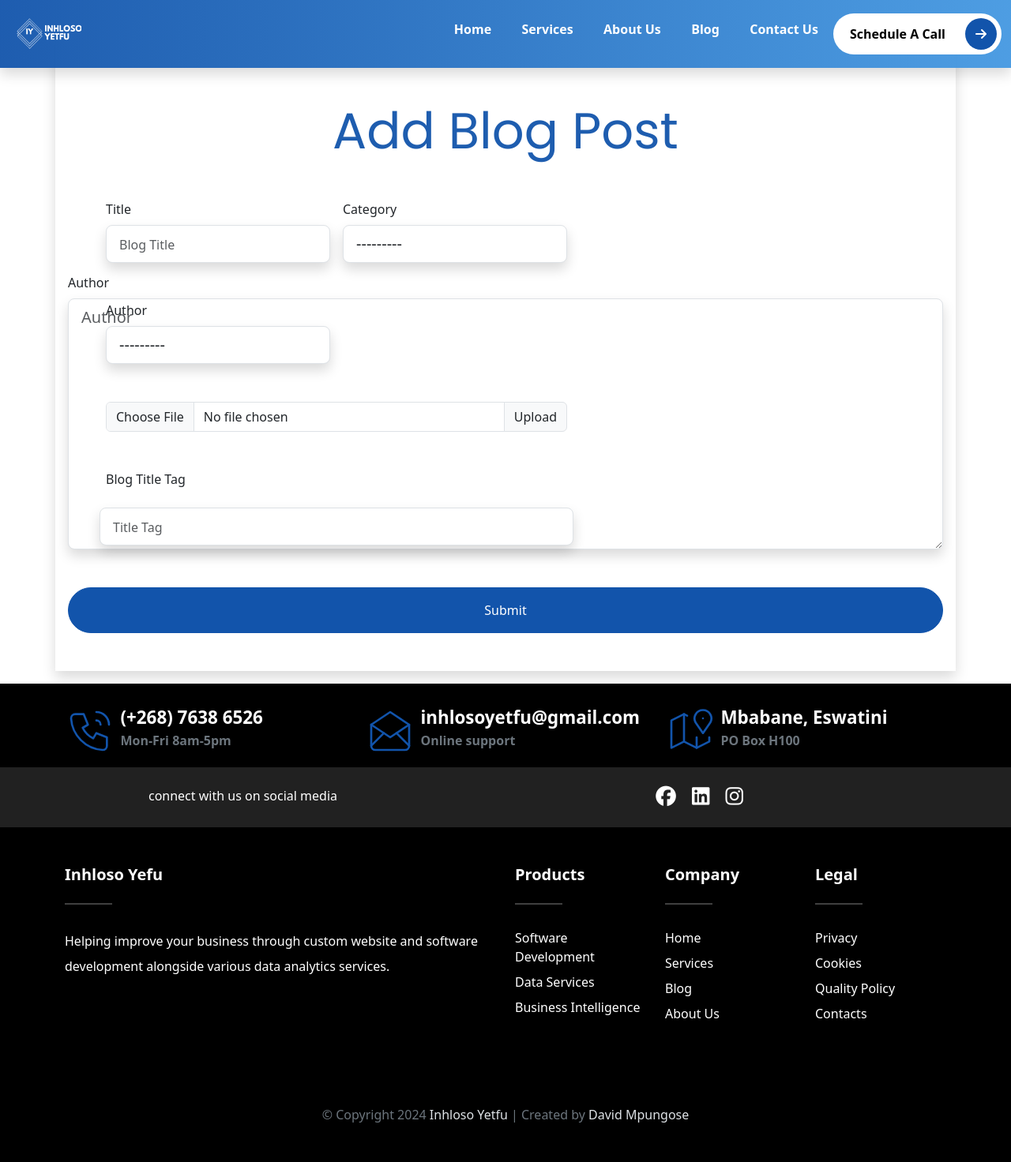
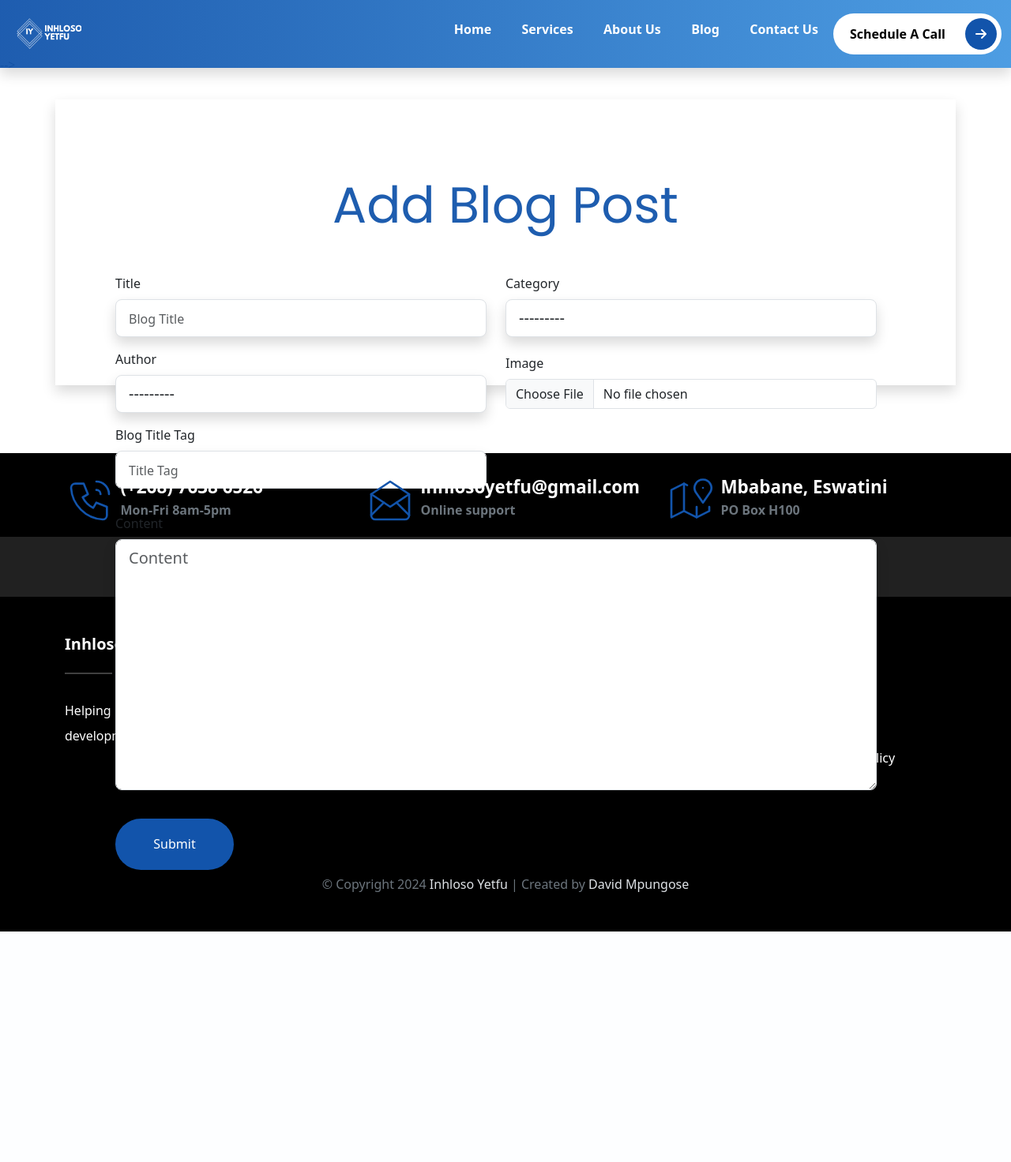
Before and after one commit to davidmpungose/iyd_website, a Django app: page /add-article/ in a window 1280 px wide. Shown: the whole page at 79% size. After the commit the page ends 1180 px from the top, so only its background shows below. Run offline with Django 5.2, Linux system fonts and the light colour scheme; the visitor is signed in with stand-in values (Sample User, id 1); data comes from the database, SQL or seed files in the repository; data that the repository does not hold is empty; some libraries are stand-ins or nearby versions.

Commit message:
Improving the Blog App

```diff
--- a/templates/blog/add_article.html
+++ b/templates/blog/add_article.html
@@ -3,55 +3,53 @@
 {% load widget_tweaks %}
 {% block title %} Blog {% endblock %}
 
-{% block content %}
+<!-- {% block content %} -->
 
-
-<section id="home" class="services ">
+  <section class="services">
       <div class="container bg-white shadow p-3 py-5">
           <div class="form w-100 pb-2">
               <h4 class="display-3 mb-5 text-center"> Add Blog Post </h4>
 
-          <form method="POST" action="{% url 'add-article' %}" class="row g-3 align-center">
+              <div class="container">
+                <div class="row">
 
-            {% csrf_token %}
+                  <div class="article-form">
 
-
-            <div class="col-lg-6 col-md mb-3">
-              <label for="exampleFormControlInput1" class="form-label"> Title </label>
-              {% render_field form.title placeholder="Blog Title" class='shadow form-control form-control-lg col-lg-3 mb-3' %}
-            </div>
-            <div class="col-lg-6 col-md mb-3">
-              <label for="exampleFormControlInput1" class="form-label"> Category </label>
-              {% render_field form.category placeholder="Title Tag" class='shadow form-control form-control-lg col-lg-3 mb-3' %}
-            </div>
-            <div class="col-lg-6 mb-3">
-              <label for="exampleFormControlInput1" class="form-label"> Author </label>
-              {% render_field form.author placeholder="Author" class='shadow form-control form-control-lg col-lg-3 mb-3' %}
-            </div>
-            <div class="col-sm-6 input-group mb-3">
-              <input type="file" class="form-control" id="inputGroupFile02">
-              <label class="input-group-text" for="inputGroupFile02">Upload</label>
                   </div>
 
-            <div class="col-sm-6"></div>
-              <label for="exampleFormControlInput1" class="form-label"> Blog Title Tag </label>
-              {% render_field form.title_tag placeholder="Title Tag" class='shadow form-control form-control-lg col-lg-3 mb-3' %}
+                  <form method="POST" action="{% url 'add-article' %}" class="row">  {% csrf_token %}
+
+                    <div class="col-lg-6 col-md-6 mb-3">  <label for="title" class="form-label"> Title </label>
+                        {% render_field form.title placeholder="Blog Title" class='shadow form-control form-control-lg' %}
+                    </div>
+                    <div class="col-lg-6 col-md-6 mb-3">  <label for="category" class="form-label"> Category </label>
+                        {% render_field form.category placeholder="Category" class='shadow form-control form-control-lg' %}
+                    </div>
+                    <div class="col-lg-6 col-md-6 mb-3">  <label for="author" class="form-label"> Author </label>
+                        {% render_field form.author placeholder="Author" class='shadow form-control form-control-lg' %}
                     </div>
 
-            <div class="col-sm-12 mb-3 py-3">
-              <label for="exampleFormControlInput1" class="form-label"> Author </label>
-              {% render_field form.content placeholder="Author" class='shadow form-control form-control-lg col-lg-3 mb-3' %}
+                    <div class="col-lg-6 col-md-6 mb-3">  <label for="image" class="form-label">Image</label>
+                        <input type="file" class="form-control" id="image" name="image">  </div>
+
+                    <div class="col-lg-6 col-md-6 mb-3">  <label for="title_tag" class="form-label"> Blog Title Tag </label>
+                        {% render_field form.title_tag placeholder="Title Tag" class='shadow form-control form-control-lg' %}
+                    </div>
+
+                    <div class="col-12 mb-3 py-3">  <label for="content" class="form-label"> Content </label>
+                        {% render_field form.content placeholder="Content" class='shadow form-control form-control-lg' %}
                     </div>
 
                     <div class="text-center d-grid mt-1">
-                <input type="submit" class="btn btn-primary rounded-pill pt-3 pb-3">
+                        <button type="submit" class="btn btn-primary rounded-pill pt-3 pb-3">Submit</button>  </div>
+                </form>
+
                 </div>
-          </form>
+
+              </div>
+
           </div>
       </div>
-
   </section>
 
-
-
-{% endblock %}
+<!-- {% endblock %} -->
--- a/templates/core/home.html
+++ b/templates/core/home.html
@@ -141,9 +141,8 @@
         <div class="content">
           <h2> Data Centric </h2>
           <h3 class="text-dark"> Data Centric </h3>
-          <p> Our data-based services are there to help our clients optimise their operations and achieve
-            their
-            business goals through a keen focus on the collection, organisation and analysis of data. </p>
+          <p> We help our clients optimise their operations and achieve their
+            goals by engaging in the collection, organisation and analysis of data. </p>
           <a class="blue btn" href="{% url 'contact-us' %}"> Contact Us </a>
         </div>
       </div>
--- a/templates/index.html
+++ b/templates/index.html
@@ -10,6 +10,8 @@
     This includes Web & App Development, Custom Business Software Development, Data Analytics & Business Intelligence Services.">
     <meta name="keywords" content="Web Development, Digital Products, Digital Transformation, Software Development, Data Analytics">
     <link rel="shortcut icon" type="image/ico" href="{% static 'images/favicon_io/favicon (2).ico' %}">
+    <link href="https://cdn.jsdelivr.net/npm/bootstrap@5.3.0/dist/css/bootstrap.min.css" rel="stylesheet" integrity="sha384-9ndCyUaIbzAi2FUVXJi0CjmCapSmO7SnpJef0486qhLnuZ2cdeRhO02iuK6FUUVM" crossorigin="anonymous">
+
     <link rel="stylesheet" href="{% static 'css/style.css' %}">
     <link rel="stylesheet" href="{% static 'css/fontawesome.css' %}">
     <link rel="preconnect" href="https://fonts.googleapis.com">
@@ -83,9 +85,15 @@
 
         </div> -->
 
-  {% block content %}
+  <div class="main-content" style="padding-top: 70px">
+
+    {% block content %}
 
   {% endblock %}
+
+
+  </div>
+
 
   <!-- WHATSAPP SECTION -->
   <section>
@@ -97,6 +105,8 @@
  <!-- ///////////////////////////////////////////////////////////////////////////////////////////
                            START SECTION 9 - THE FOOTER
 ///////////////////////////////////////////////////////////////////////////////////////////////-->
+
+<div style="padding-top: 70px;">
 
 <footer class="footer">
   <div class="container">
@@ -225,6 +235,8 @@
   </div>
 </footer>
 
+</div>
+
 
 
   <script src="https://static.elfsight.com/platform/platform.js" async></script>
```
Also changed, not shown: blog/form.py (added, +29 -0 lines), blog/models.py (+11 -0 lines), blog/urls.py (+8 -0 lines), blog/views.py (+41 -0 lines), templates/blog/article_details.html (+12 -0 lines), templates/blog/edit_post.html (+9 -0 lines), templates/registration/login.html (added, +30 -0 lines), templates/registration/register.html (added, +92 -0 lines), blog/forms.py (deleted), blog/migrations/0001_initial.py (deleted), blog/migrations/__init__.py (deleted), services/migrations/0001_initial.py (deleted), services/migrations/0002_alter_blogpost_image_alter_blogpost_title_tag.py (deleted), services/migrations/0003_alter_blogpost_title_tag.py (deleted), 1 more files. Lines whose indentation alone changed are shown as unchanged.
